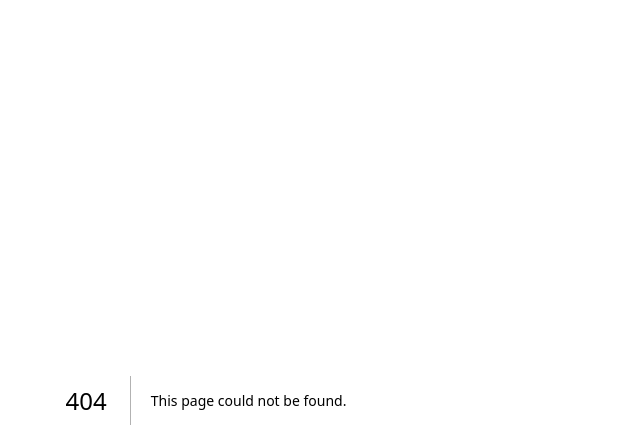
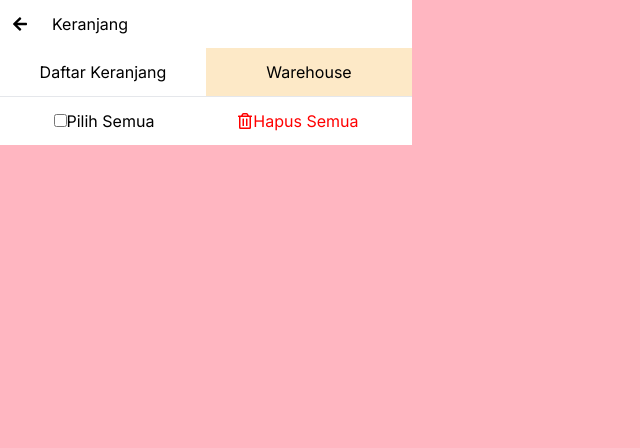
Before and after one commit to Shercosta/master-bagasi, a Next.js app: page /warehouse in a window 1280 px wide. Before the commit this address had no page. Shown: the top 448 px of the page, without its empty margins (0-640 px from the left). Built offline with nearby package versions, Linux system fonts and the light colour scheme.

Commit message:
active tab ok

```diff
--- /dev/null
+++ b/src/app/@keranjang/warehouse/page.tsx
@@ -0,0 +1,5 @@
+import SelectOrDeleteAll from "@/components/SelectOrDeleteAll";
+
+export default function Warehouse() {
+  return <SelectOrDeleteAll />;
+}
--- a/src/app/page.tsx
+++ b/src/app/page.tsx
@@ -10,11 +10,11 @@ export default function Home() {
         </div>
         <div className="p-3">Keranjang</div>
       </div>
-      <div className="flex flex-row">
-        <Link className="w-1/2 text-center" href="/">
+      <div className="flex flex-row border-b">
+        <Link className="w-1/2 p-3 text-center active" href="/">
           Daftar Keranjang
         </Link>
-        <Link className="w-1/2 text-center" href="/warehouse">
+        <Link className="w-1/2 p-3 text-center" href="/warehouse">
           Warehouse
         </Link>
       </div>
--- a/src/app/shercosta.css
+++ b/src/app/shercosta.css
@@ -1,7 +1,7 @@
 body {
   max-width: 412px;
   max-height: 846px;
-  background-color: wheat;
+  background-color: lightpink;
 }
 
 .main {
@@ -11,3 +11,7 @@ body {
 .delete-button {
   color: red;
 }
+
+.active {
+  background-color: #fde9c7;
+}
--- /dev/null
+++ b/src/app/warehouse/page.tsx
@@ -0,0 +1,23 @@
+import { FaArrowLeft } from "react-icons/fa";
+import Link from "next/link";
+
+export default function warehouse() {
+  return (
+    <>
+      <div className="flex items-center">
+        <div className="p-3">
+          <FaArrowLeft />
+        </div>
+        <div className="p-3">Keranjang</div>
+      </div>
+      <div className="flex flex-row border-b">
+        <Link className="w-1/2 p-3 text-center" href="/">
+          Daftar Keranjang
+        </Link>
+        <Link className="w-1/2 p-3 text-center active" href="/warehouse">
+          Warehouse
+        </Link>
+      </div>
+    </>
+  );
+}
```
Also changed, not shown: src/arrays/items.js (added, +60 -0 lines).
